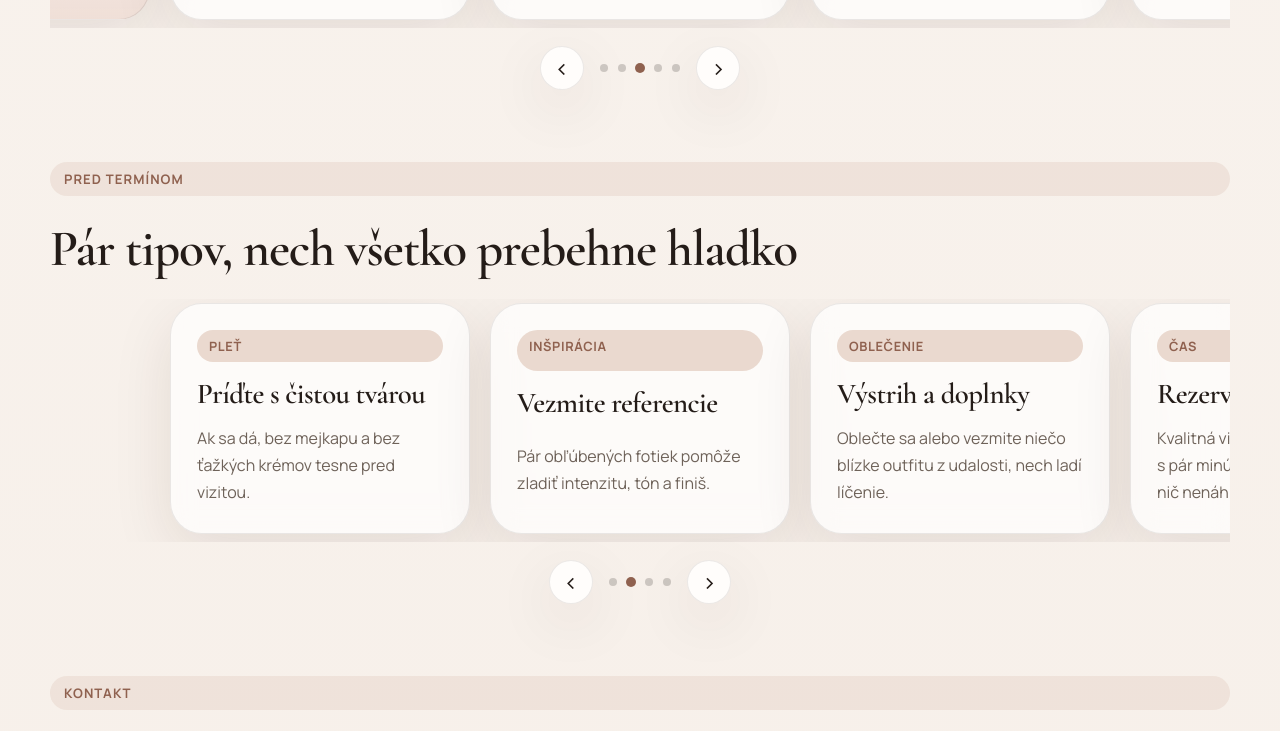
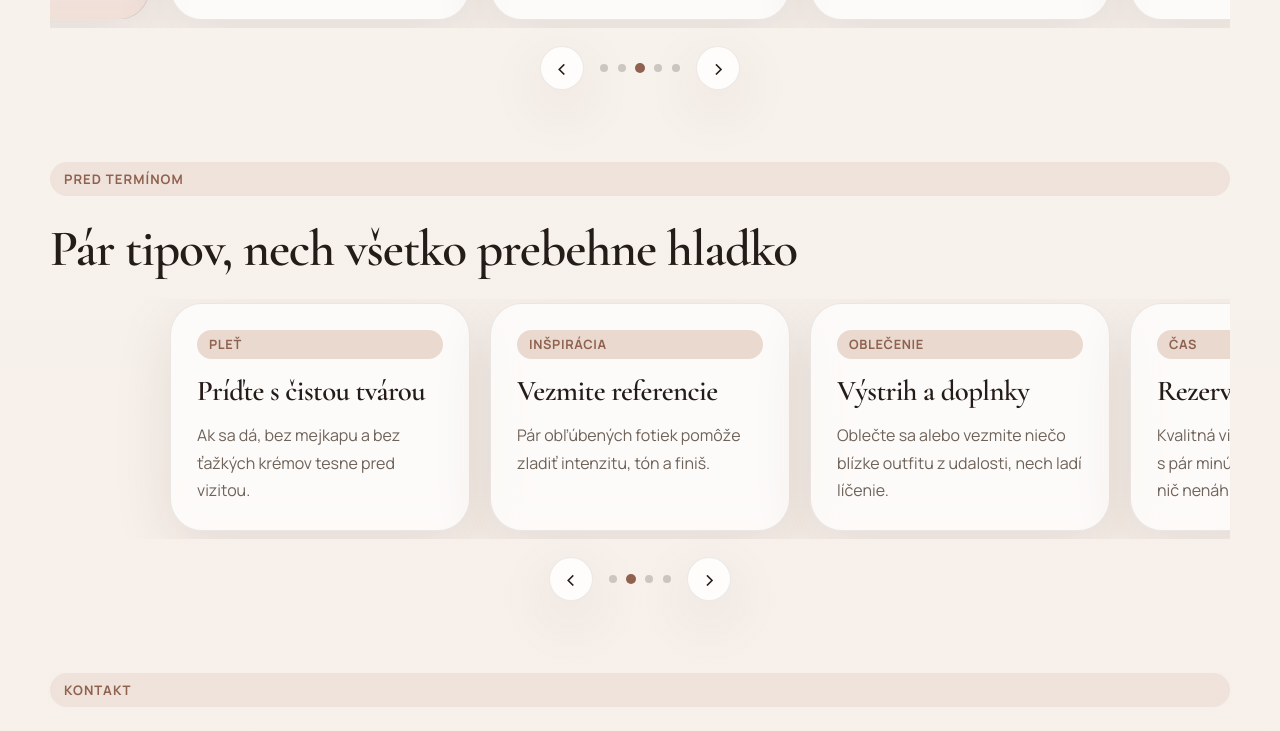
Before and after one commit to Palo124/juliamakeup, a website with bundled scripts: page index.html in a window 1280 px wide. Shown: the part 2772-3503 px from the top of the page. Built offline with nearby package versions, Linux system fonts and the light colour scheme; no server answers; a web font is replaced by a local one.

Commit message:
Update 7.1 - CSS styles for portfolio gallery and recommendation card: Add line-height, height, and alignment properties to enhance layout and improve visual consistency.

```diff
--- a/assets/css/main.css
+++ b/assets/css/main.css
@@ -1572,11 +1572,15 @@ html.is-portfolio-gallery-restoring {
   font-weight: 700;
   letter-spacing: 0.05em;
   text-transform: uppercase;
+  line-height: 1.2;
+  height: fit-content;
+  align-self: start;
 }
 
 .recommend-card {
   display: grid;
   gap: 14px;
+  align-content: start;
 }
 
 .hidden {
```
